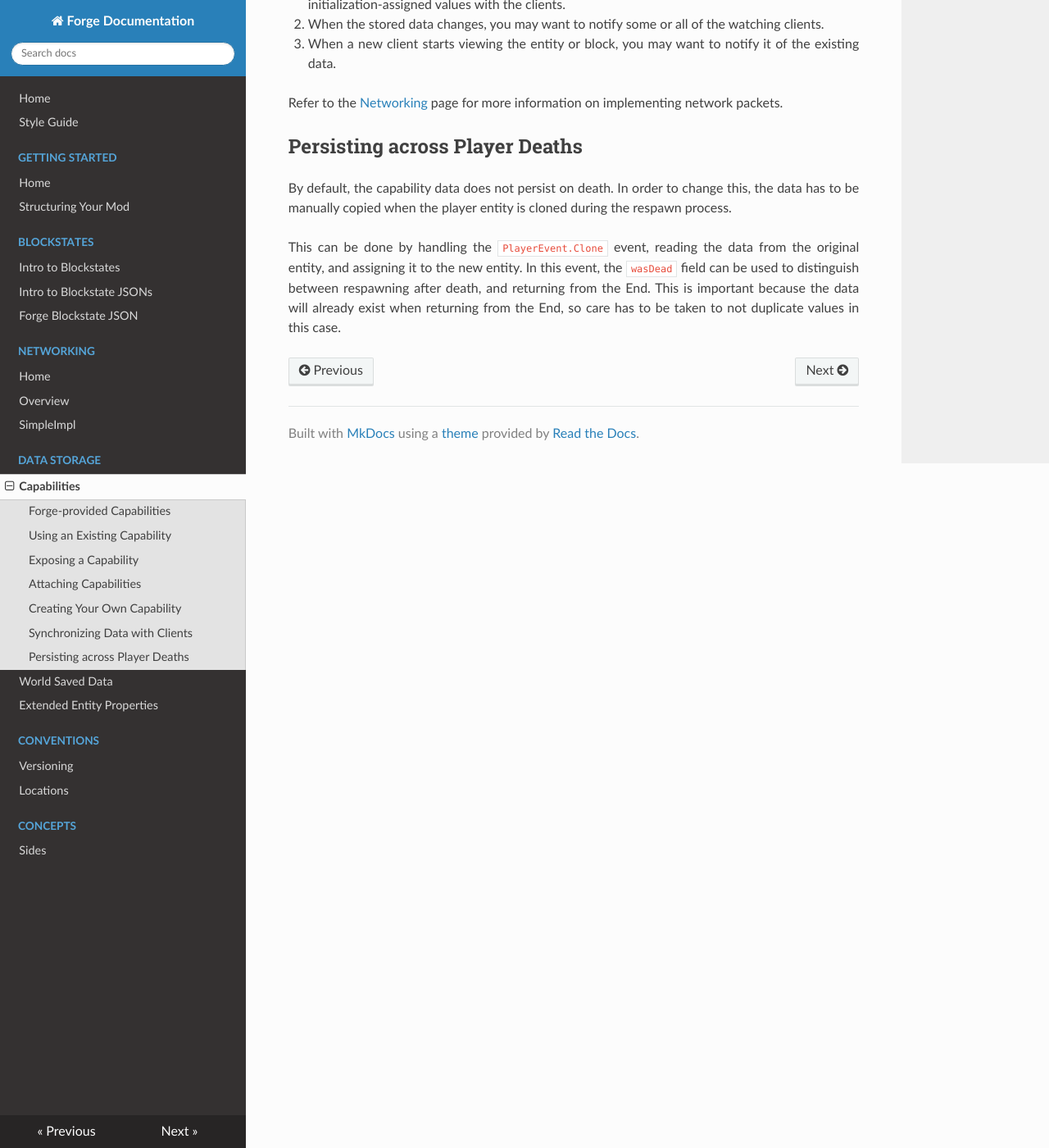
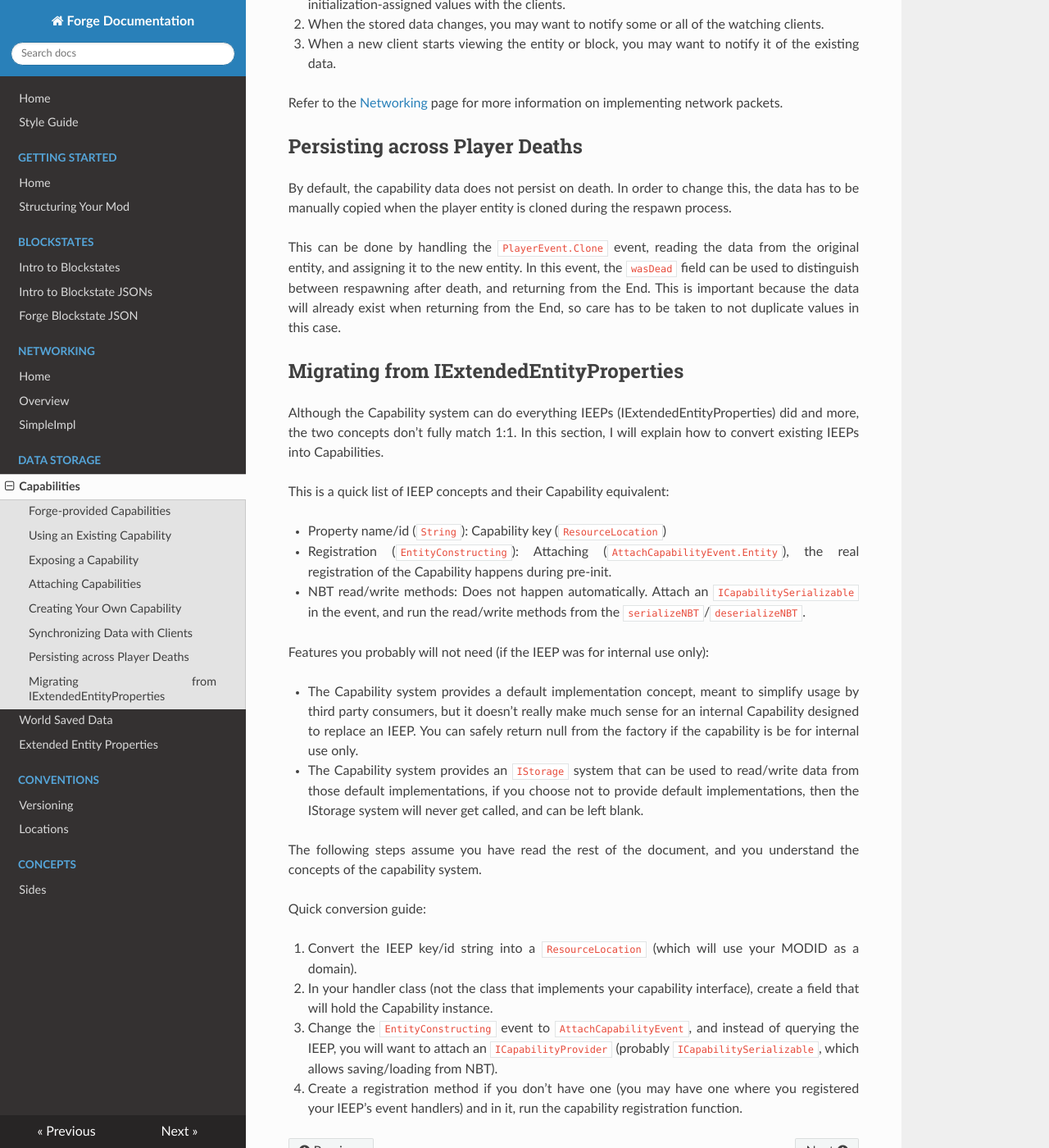
Before and after one commit to MinecraftForge/Documentation, an MkDocs documentation site: the page built from docs/datastorage/capabilities.md, in a window 1280 px wide and 1400 px high, scrolled down 4179 px. Shown: the whole window at 82% size. Built offline with MkDocs 1.6.1, drawn with Linux system fonts in a browser that asks for light colours; nearby versions of some CDN libraries; old or Windows-style settings are respelled for this version of MkDocs.

Commit message:
Add section on IEEP migration to Capabilities

```diff
--- a/docs/datastorage/capabilities.md
+++ b/docs/datastorage/capabilities.md
@@ -140,3 +140,28 @@ Persisting across Player Deaths
 By default, the capability data does not persist on death. In order to change this, the data has to be manually copied when the player entity is cloned during the respawn process.
 
 This can be done by handling the `PlayerEvent.Clone` event, reading the data from the original entity, and assigning it to the new entity. In this event, the `wasDead` field can be used to distinguish between respawning after death, and returning from the End. This is important because the data will already exist when returning from the End, so care has to be taken to not duplicate values in this case.
+
+Migrating from IExtendedEntityProperties
+---------------------------
+
+Although the Capability system can do everything IEEPs (IExtendedEntityProperties) did and more, the two concepts don't fully match 1:1. In this section, I will explain how to convert existing IEEPs into Capabilities.
+
+This is a quick list of IEEP concepts and their Capability equivalent:
+
+* Property name/id (`String`): Capability key (`ResourceLocation`)
+* Registration (`EntityConstructing`): Attaching (`AttachCapabilityEvent.Entity`), the real registration of the Capability happens during pre-init.
+* NBT read/write methods: Does not happen automatically. Attach an `ICapabilitySerializable` in the event, and run the read/write methods from the `serializeNBT`/`deserializeNBT`.
+
+Features you probably will not need (if the IEEP was for internal use only):
+
+* The Capability system provides a default implementation concept, meant to simplify usage by third party consumers, but it doesn't really make much sense for an internal Capability designed to replace an IEEP. You can safely return null from the factory if the capability is be for internal use only.
+* The Capability system provides an `IStorage` system that can be used to read/write data from those default implementations, if you choose not to provide default implementations, then the IStorage system will never get called, and can be left blank.
+
+The following steps assume you have read the rest of the document, and you understand the concepts of the capability system.
+
+Quick conversion guide:
+
+1. Convert the IEEP key/id string into a `ResourceLocation` (which will use your MODID as a domain).
+2. In your handler class (not the class that implements your capability interface), create a field that will hold the Capability instance.
+3. Change the `EntityConstructing` event to `AttachCapabilityEvent`, and instead of querying the IEEP, you will want to attach an `ICapabilityProvider` (probably `ICapabilitySerializable`, which allows saving/loading from NBT).
+4. Create a registration method if you don't have one (you may have one where you registered your IEEP's event handlers) and in it, run the capability registration function.
```
